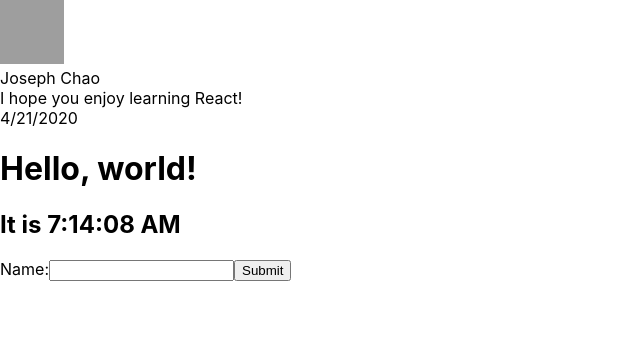
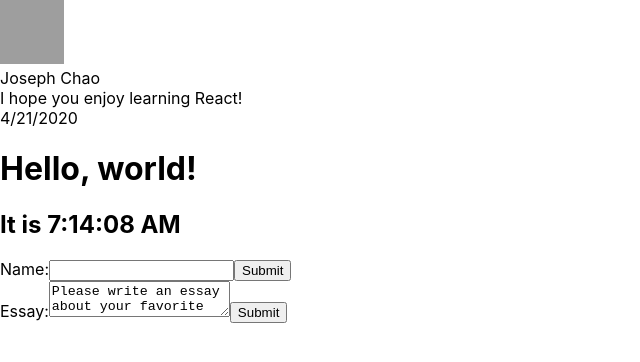
Before and after one commit to ctzuchiang/ReactSelfLearning, a React (Create React App) app: page / in a window 1280 px wide. Shown: the top 362 px of the page, without its empty margins (0-640 px from the left). Built offline with nearby package versions, Linux system fonts and the light colour scheme; grey boxes are pictures that could not be loaded.

Commit message:
Form Sample

```diff
--- /dev/null
+++ b/src/components/FormSample.js
@@ -0,0 +1,69 @@
+import React from "react";
+
+class NameForm extends React.Component {
+  constructor(props) {
+    super(props);
+    this.state = { value: "" };
+    this.handleSubmit = this.handleSubmit.bind(this);
+    this.handleChange = this.handleChange.bind(this);
+  }
+
+  handleChange(event) {
+    this.setState({ value: event.target.value });
+  }
+
+  handleSubmit(event) {
+    alert("A name was submitted: " + this.state.value);
+    event.preventDefault();
+  }
+
+  render() {
+    return (
+      <form onSubmit={this.handleSubmit}>
+        <label>
+          Name:
+          <input
+            type='text'
+            value={this.state.value}
+            onChange={this.handleChange}
+          />
+        </label>
+        <input type='submit' value='Submit' />
+      </form>
+    );
+  }
+}
+
+class EssayForm extends React.Component {
+  constructor(props) {
+    super(props);
+    this.state = {
+      value: "Please write an essay about your favorite DOM element.",
+    };
+    this.handleSubmit = this.handleSubmit.bind(this);
+    this.handleChange = this.handleChange.bind(this);
+  }
+
+  handleChange(event) {
+    this.setState({ value: event.target.value });
+  }
+
+  handleSubmit(event) {
+    alert("An essay was submitted: " + this.state.value);
+    event.preventDefault();
+  }
+
+  render() {
+    return (
+      <form onSubmit={this.handleSubmit}>
+        <label>
+          Essay:
+          <textarea value={this.state.value} onChange={this.handleChange} />
+        </label>
+        <input type='submit' value='Submit' />
+      </form>
+    );
+  }
+}
+
+export { NameForm, EssayForm };
--- a/src/components/TestApp.js
+++ b/src/components/TestApp.js
@@ -1,6 +1,7 @@
 import React from "react";
 import UserInfo from "./UserInfo";
 import Clock from "./Clock";
+import { NameForm, EssayForm } from "./FormSample";
 // import { ActionLink, Toggle } from "./ActionLink";
 // import LoginControl from "./LoginControl";
 // import WarningPage from "./WarningBanner";
@@ -18,22 +19,11 @@
       <WarningPage />
       <ListSample />
       <Blog /> */}
-      <FormSample />
+      <NameForm />
+      <EssayForm />
     </div>
   );
   return element;
 }
 
-function FormSample() {
-  return (
-    <form>
-      <label>
-        Name:
-        <input type='text' name='name' />
-      </label>
-      <input type='submit' value='Submit' />
-    </form>
-  );
-}
-
 export default TestApp;
```
